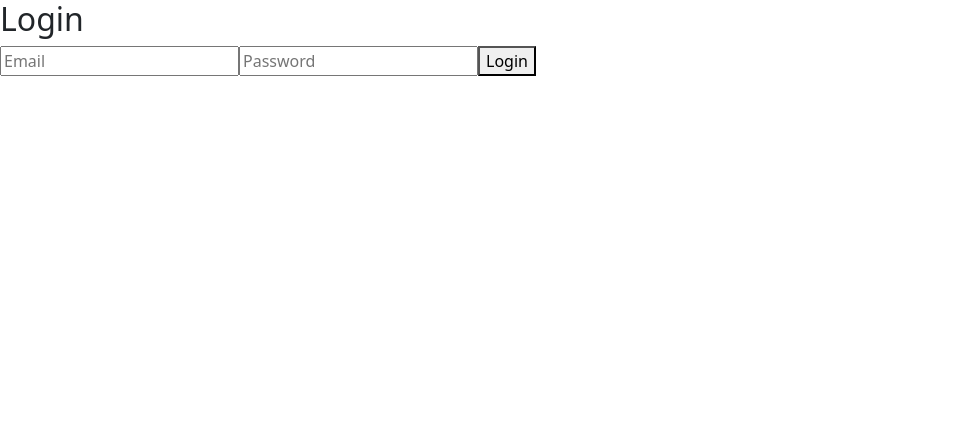
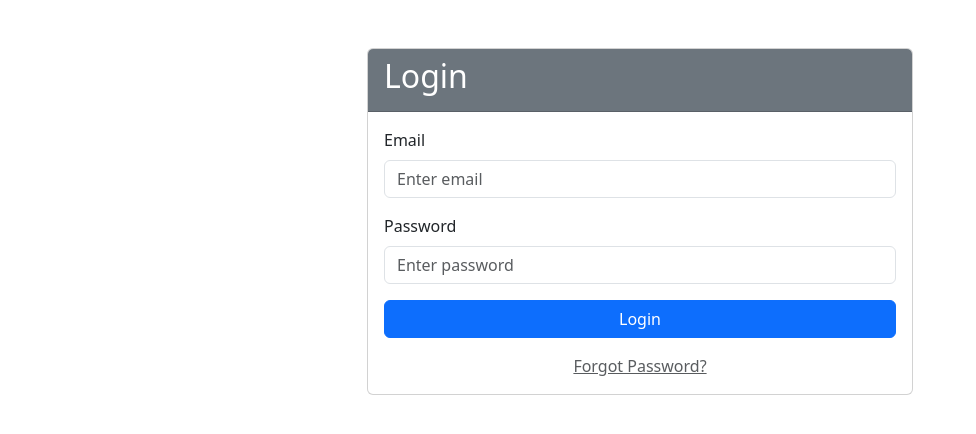
Before and after one commit to RubayedMunna/scrms-frontend, a React (Create React App) app: page /login in a window 1280 px wide. Shown: the top 434 px of the page, without its empty margins (0-976 px from the left). Built offline with nearby package versions, Linux system fonts and the light colour scheme.

Commit message:
used bootstrap

```diff
--- a/public/index.html
+++ b/public/index.html
@@ -1,6 +1,7 @@
 <!DOCTYPE html>
 <html lang="en">
   <head>
+    <link href="https://stackpath.bootstrapcdn.com/bootstrap/4.5.2/css/bootstrap.min.css" rel="stylesheet">
     <meta charset="utf-8" />
     <link rel="icon" href="%PUBLIC_URL%/favicon.ico" />
     <meta name="viewport" content="width=device-width, initial-scale=1" />
@@ -10,21 +11,8 @@
       content="Web site created using create-react-app"
     />
     <link rel="apple-touch-icon" href="%PUBLIC_URL%/logo192.png" />
-    <!--
-      manifest.json provides metadata used when your web app is installed on a
-      user's mobile device or desktop. See https://developers.google.com/web/fundamentals/web-app-manifest/
-    -->
     <link rel="manifest" href="%PUBLIC_URL%/manifest.json" />
-    <!--
-      Notice the use of %PUBLIC_URL% in the tags above.
-      It will be replaced with the URL of the `public` folder during the build.
-      Only files inside the `public` folder can be referenced from the HTML.
-
-      Unlike "/favicon.ico" or "favicon.ico", "%PUBLIC_URL%/favicon.ico" will
-      work correctly both with client-side routing and a non-root public URL.
-      Learn how to configure a non-root public URL by running `npm run build`.
-    -->
-    <title>React App</title>
+    <title>SCRMS</title>
   </head>
   <body>
     <noscript>You need to enable JavaScript to run this app.</noscript>
--- a/src/components/ForgotPassword.jsx
+++ b/src/components/ForgotPassword.jsx
@@ -6,44 +6,60 @@ import axios from 'axios';
 const ForgotPassword = () => {
     const [email, setEmail] = useState('');
     const [message, setMessage] = useState('');
-    const [sent, setSent] = useState(false); // State to track if email has been sent
+    const [sent, setSent] = useState(false);
 
     const handleSubmit = async (e) => {
         e.preventDefault();
         try {
             await axios.post('http://localhost:5000/api/auth/forgot-password', { email });
             setMessage('Recovery email sent. Please check your inbox.');
-            setSent(true); // Set sent to true after successful email send
+            setSent(true);
         } catch (error) {
             setMessage('Error sending recovery email. Please try again.');
             console.error('Error:', error);
         }
     };
 
-    // Redirect to login page after email is sent
     if (sent) {
         return (
-            <div>
+            <div className="container mt-5">
+                <div className="alert alert-success text-center">
                     <p>Recovery email sent. Please check your inbox.</p>
-                <a href="/login">Return to Login</a>
+                    <a href="/login" className="btn btn-primary">Return to Login</a>
+                </div>
             </div>
         );
     }
 
     return (
-        <div>
+        <div className="container mt-5">
+            <div className="row justify-content-center">
+                <div className="col-md-6">
+                    <div className="card">
+                        <div className="card-header bg-secondary text-white">
                             <h2>Forgot Password</h2>
+                        </div>
+                        <div className="card-body">
                             <form onSubmit={handleSubmit}>
+                                <div className="form-group">
+                                    <label htmlFor="email">Email address</label>
                                     <input
                                         type="email"
+                                        className="form-control"
+                                        id="email"
                                         placeholder="Enter your email"
                                         value={email}
                                         onChange={(e) => setEmail(e.target.value)}
                                         required
                                     />
-                <button type="submit">Send Reset Link</button>
+                                </div>
+                                <button type="submit" className="btn btn-primary btn-block">Send Reset Link</button>
                             </form>
-            {message && <p>{message}</p>}
+                            {message && <p className="mt-3 text-danger">{message}</p>}
+                        </div>
+                    </div>
+                </div>
+            </div>
         </div>
     );
 };
--- a/src/components/LoginForm.jsx
+++ b/src/components/LoginForm.jsx
@@ -1,5 +1,6 @@
 import React, { useState } from 'react';
 import axios from 'axios';
+import { Link } from 'react-router-dom';
 
 const LoginForm = () => {
     const [email, setEmail] = useState('');
@@ -17,11 +18,48 @@ const LoginForm = () => {
     };
 
     return (
-        <div>
-            <h2>Login</h2>
-            <input type="email" value={email} onChange={(e) => setEmail(e.target.value)} placeholder="Email" />
-            <input type="password" value={password} onChange={(e) => setPassword(e.target.value)} placeholder="Password" />
-            <button onClick={handleLogin}>Login</button>
+        <div className="container mt-5">
+            <div className="row justify-content-center">
+                <div className="col-md-6">
+                    <div className="card">
+                        <div className="card-header bg-secondary text-white">
+                            <h2>Login</h2>
+                        </div>
+                        <div className="card-body">
+                            <form onSubmit={(e) => { e.preventDefault(); handleLogin(); }}>
+                                <div className="form-group">
+                                    <label htmlFor="email">Email</label>
+                                    <input
+                                        type="email"
+                                        className="form-control"
+                                        id="email"
+                                        placeholder="Enter email"
+                                        value={email}
+                                        onChange={(e) => setEmail(e.target.value)}
+                                        required
+                                    />
+                                </div>
+                                <div className="form-group">
+                                    <label htmlFor="password">Password</label>
+                                    <input
+                                        type="password"
+                                        className="form-control"
+                                        id="password"
+                                        placeholder="Enter password"
+                                        value={password}
+                                        onChange={(e) => setPassword(e.target.value)}
+                                        required
+                                    />
+                                </div>
+                                <button type="submit" className="btn btn-primary btn-block">Login</button>
+                            </form>
+                            <div className="mt-3 text-center">
+                                <Link to="/forgot-password" className="text-muted">Forgot Password?</Link>
+                            </div>
+                        </div>
+                    </div>
+                </div>
+            </div>
         </div>
     );
 };
--- a/src/components/ResetPassword.jsx
+++ b/src/components/ResetPassword.jsx
@@ -21,8 +21,7 @@ const ResetPassword = () => {
         try {
             await axios.post('http://localhost:5000/api/auth/reset-password', { token, password });
             setMessage("Password reset successful");
-            // Redirect to login page or any other page after successful reset
-            window.location.href = '/login'; // Redirect using window.location
+            window.location.href = '/login';
         } catch (error) {
             console.error('Error resetting password', error);
             setMessage("Error resetting password");
@@ -30,26 +29,46 @@ const ResetPassword = () => {
     };
 
     return (
-        <div>
+        <div className="container mt-5">
+            <div className="row justify-content-center">
+                <div className="col-md-6">
+                    <div className="card">
+                        <div className="card-header bg-secondary text-white">
                             <h2>Reset Password</h2>
+                        </div>
+                        <div className="card-body">
                             <form onSubmit={handleSubmit}>
+                                <div className="form-group">
+                                    <label htmlFor="password">New Password</label>
                                     <input
                                         type="password"
+                                        className="form-control"
+                                        id="password"
                                         placeholder="New Password"
                                         value={password}
                                         onChange={(e) => setPassword(e.target.value)}
                                         required
                                     />
+                                </div>
+                                <div className="form-group">
+                                    <label htmlFor="confirmPassword">Confirm Password</label>
                                     <input
                                         type="password"
+                                        className="form-control"
+                                        id="confirmPassword"
                                         placeholder="Confirm Password"
                                         value={confirmPassword}
                                         onChange={(e) => setConfirmPassword(e.target.value)}
                                         required
                                     />
-                <button type="submit">Reset Password</button>
+                                </div>
+                                <button type="submit" className="btn btn-primary btn-block">Reset Password</button>
                             </form>
-            {message && <p>{message}</p>}
+                            {message && <p className="mt-3 text-danger">{message}</p>}
+                        </div>
+                    </div>
+                </div>
+            </div>
         </div>
     );
 };
--- a/src/components/SULinkGenerator.jsx
+++ b/src/components/SULinkGenerator.jsx
@@ -1,10 +1,10 @@
-import React, { useState } from 'react';
+// src/components/SULinkGenerator.js
+import React from 'react';
 import axios from 'axios';
 import { useNavigate } from 'react-router-dom';
 import 'bootstrap/dist/css/bootstrap.min.css';
 
 const SULinkGenerator = () => {
-    const [email, setEmail] = useState('');
     const navigate = useNavigate();
 
     const handleGenerateLink = async (e) => {
@@ -19,14 +19,19 @@ const SULinkGenerator = () => {
     };
 
     return (
-        <div className="container">
+        <div className="container mt-5">
             <div className="row justify-content-center">
                 <div className="col-md-6">
-                    <h2 className="text-center mt-5">Generate Super User Registration Link</h2>
-                    <form onSubmit={handleGenerateLink}>
-
-                        <button type="submit" className="btn btn-primary btn-block mt-3">Generate Link</button>
-                    </form>
+                    <div className="card shadow-sm">
+                        <div className="card-header bg-secondary text-white text-center">
+                            <h2>Generate Super User Registration Link</h2>
+                        </div>
+                        <div className="card-body">
+                            <form onSubmit={handleGenerateLink}>
+                                <button type="submit" className="btn btn-primary btn-block">Generate Link</button>
+                            </form>
+                        </div>
+                    </div>
                 </div>
             </div>
         </div>
--- a/src/components/SULoginForm.jsx
+++ b/src/components/SULoginForm.jsx
@@ -23,27 +23,35 @@ const SULoginForm = () => {
     };
 
     return (
-        <div className="container">
+        <div className="container mt-5">
             <div className="row justify-content-center">
                 <div className="col-md-6">
-                    <h2 className="text-center mt-5">Super User Login</h2>
+                    <div className="card shadow-sm">
+                        <div className="card-header bg-secondary text-white text-center">
+                            <h2>Super User Login</h2>
+                        </div>
+                        <div className="card-body">
                             {error && <div className="alert alert-danger">{error}</div>}
                             <form onSubmit={handleSubmit}>
                                 <div className="form-group">
-                            <label>Email</label>
+                                    <label htmlFor="email">Email</label>
                                     <input
                                         type="email"
                                         className="form-control"
+                                        id="email"
+                                        placeholder="Enter email"
                                         value={email}
                                         onChange={(e) => setEmail(e.target.value)}
                                         required
                                     />
                                 </div>
                                 <div className="form-group">
-                            <label>Password</label>
+                                    <label htmlFor="password">Password</label>
                                     <input
                                         type="password"
                                         className="form-control"
+                                        id="password"
+                                        placeholder="Enter password"
                                         value={password}
                                         onChange={(e) => setPassword(e.target.value)}
                                         required
@@ -54,6 +62,8 @@ const SULoginForm = () => {
                         </div>
                     </div>
                 </div>
+            </div>
+        </div>
     );
 };
 
--- a/src/components/SURegeisterForm.jsx
+++ b/src/components/SURegeisterForm.jsx
@@ -1,3 +1,4 @@
+// src/components/SURegisterForm.js
 import React, { useState } from 'react';
 import axios from 'axios';
 import { useParams } from 'react-router-dom';
@@ -8,6 +9,8 @@ const SURegisterForm = () => {
     const [username, setUsername] = useState('');
     const [email, setEmail] = useState('');
     const [password, setPassword] = useState('');
+    const [error, setError] = useState('');
+    const [success, setSuccess] = useState('');
 
     const handleRegister = async (e) => {
         e.preventDefault();
@@ -17,47 +20,58 @@ const SURegisterForm = () => {
                 email,
                 password
             });
-            alert('Superuser registered successfully');
+            setSuccess('Superuser registered successfully');
+            setError('');
         } catch (error) {
             console.error('Registration failed:', error);
-            alert('Registration failed');
+            setError('Registration failed');
+            setSuccess('');
         }
     };
 
     return (
-        <div className="container">
+        <div className="container mt-5">
             <div className="row justify-content-center">
                 <div className="col-md-6">
-                    <h2 className="text-center mt-5">Super User Registration</h2>
+                    <div className="card shadow-sm">
+                        <div className="card-header bg-secondary text-white text-center">
+                            <h2>Super User Registration</h2>
+                        </div>
+                        <div className="card-body">
+                            {error && <div className="alert alert-danger">{error}</div>}
+                            {success && <div className="alert alert-success">{success}</div>}
                             <form onSubmit={handleRegister}>
                                 <div className="form-group">
-                            <label htmlFor="username">Username:</label>
+                                    <label htmlFor="username">Username</label>
                                     <input
                                         type="text"
                                         className="form-control"
                                         id="username"
+                                        placeholder="Enter username"
                                         value={username}
                                         onChange={(e) => setUsername(e.target.value)}
                                         required
                                     />
                                 </div>
                                 <div className="form-group">
-                            <label htmlFor="email">Email:</label>
+                                    <label htmlFor="email">Email</label>
                                     <input
                                         type="email"
                                         className="form-control"
                                         id="email"
+                                        placeholder="Enter email"
                                         value={email}
                                         onChange={(e) => setEmail(e.target.value)}
                                         required
                                     />
                                 </div>
                                 <div className="form-group">
-                            <label htmlFor="password">Password:</label>
+                                    <label htmlFor="password">Password</label>
                                     <input
                                         type="password"
                                         className="form-control"
                                         id="password"
+                                        placeholder="Enter password"
                                         value={password}
                                         onChange={(e) => setPassword(e.target.value)}
                                         required
@@ -68,6 +82,8 @@ const SURegisterForm = () => {
                         </div>
                     </div>
                 </div>
+            </div>
+        </div>
     );
 };
 
```
Lines whose indentation alone changed are shown as unchanged.
